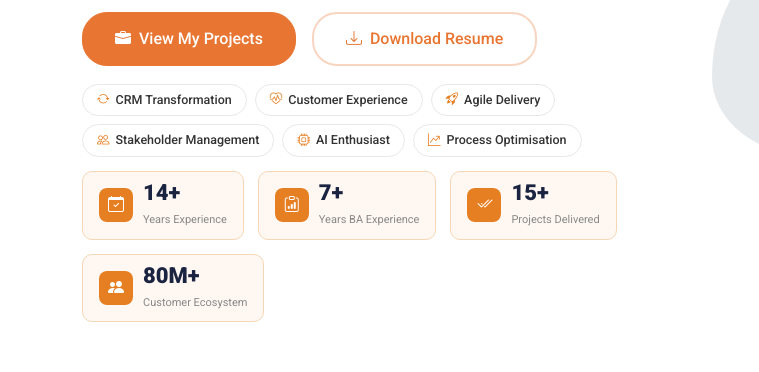
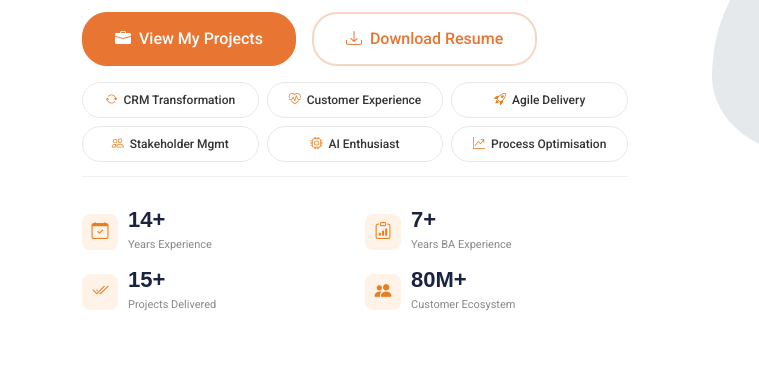
Before and after one commit to farukahmed-nz/farukahmed-nz.github.io, a plain HTML site: page index.html in a window 1280 px wide. Shown: the part 339-711 px from the top of the page, 0-759 px from the left. Drawn offline with Linux system fonts and the light colour scheme; animation ran at ten frames a second.

Commit message:
Update index.html
Badges update

```diff
--- a/index.html
+++ b/index.html
@@ -93,32 +93,36 @@
               <a href="assets/resume/Faruk_Ahmed_Resume.pdf" download class="btn btn-primary" style="display:inline-flex;align-items:center;gap:8px;border-radius:25px;"><i class="bi bi-briefcase-fill"></i> View My Projects</a>
               <a href="assets/resume/Faruk_Ahmed_Resume.pdf" download class="btn btn-outline" style="display:inline-flex;align-items:center;gap:8px;border-radius:25px;"><i class="bi bi-download"></i> Download Resume</a>
             </div>
-            <!-- Professional Capability Badges -->
-            <div data-aos="fade-up" data-aos-delay="380" style="display:flex;flex-wrap:wrap;gap:8px;margin:18px 0 10px;">
-              <span style="display:inline-flex;align-items:center;gap:6px;background:#fff;border:1.5px solid #e8e8e8;border-radius:30px;padding:6px 14px;font-size:12.5px;color:#333;font-weight:500;"><i class="bi bi-arrow-repeat" style="color:#e67e22;"></i> CRM Transformation</span>
-              <span style="display:inline-flex;align-items:center;gap:6px;background:#fff;border:1.5px solid #e8e8e8;border-radius:30px;padding:6px 14px;font-size:12.5px;color:#333;font-weight:500;"><i class="bi bi-heart-pulse" style="color:#e67e22;"></i> Customer Experience</span>
-              <span style="display:inline-flex;align-items:center;gap:6px;background:#fff;border:1.5px solid #e8e8e8;border-radius:30px;padding:6px 14px;font-size:12.5px;color:#333;font-weight:500;"><i class="bi bi-rocket-takeoff" style="color:#e67e22;"></i> Agile Delivery</span>
-              <span style="display:inline-flex;align-items:center;gap:6px;background:#fff;border:1.5px solid #e8e8e8;border-radius:30px;padding:6px 14px;font-size:12.5px;color:#333;font-weight:500;"><i class="bi bi-people" style="color:#e67e22;"></i> Stakeholder Management</span>
-              <span style="display:inline-flex;align-items:center;gap:6px;background:#fff;border:1.5px solid #e8e8e8;border-radius:30px;padding:6px 14px;font-size:12.5px;color:#333;font-weight:500;"><i class="bi bi-cpu" style="color:#e67e22;"></i> AI Enthusiast</span>
-              <span style="display:inline-flex;align-items:center;gap:6px;background:#fff;border:1.5px solid #e8e8e8;border-radius:30px;padding:6px 14px;font-size:12.5px;color:#333;font-weight:500;"><i class="bi bi-graph-up-arrow" style="color:#e67e22;"></i> Process Optimisation</span>
+            <!-- 6 Equal-Width Capability Badges — 3 per row grid -->
+            <div data-aos="fade-up" data-aos-delay="380" style="display:grid;grid-template-columns:repeat(3,1fr);gap:8px;margin-bottom:14px;">
+              <span style="display:flex;align-items:center;justify-content:center;gap:6px;border:1.5px solid #e8e8e8;border-radius:30px;padding:7px 8px;font-size:12px;color:#333;font-weight:500;text-align:center;min-height:36px;"><i class="bi bi-arrow-repeat" style="color:#e67e22;flex-shrink:0;"></i><span>CRM Transformation</span></span>
+              <span style="display:flex;align-items:center;justify-content:center;gap:6px;border:1.5px solid #e8e8e8;border-radius:30px;padding:7px 8px;font-size:12px;color:#333;font-weight:500;text-align:center;min-height:36px;"><i class="bi bi-heart-pulse" style="color:#e67e22;flex-shrink:0;"></i><span>Customer Experience</span></span>
+              <span style="display:flex;align-items:center;justify-content:center;gap:6px;border:1.5px solid #e8e8e8;border-radius:30px;padding:7px 8px;font-size:12px;color:#333;font-weight:500;text-align:center;min-height:36px;"><i class="bi bi-rocket-takeoff" style="color:#e67e22;flex-shrink:0;"></i><span>Agile Delivery</span></span>
+              <span style="display:flex;align-items:center;justify-content:center;gap:6px;border:1.5px solid #e8e8e8;border-radius:30px;padding:7px 8px;font-size:12px;color:#333;font-weight:500;text-align:center;min-height:36px;"><i class="bi bi-people" style="color:#e67e22;flex-shrink:0;"></i><span>Stakeholder Mgmt</span></span>
+              <span style="display:flex;align-items:center;justify-content:center;gap:6px;border:1.5px solid #e8e8e8;border-radius:30px;padding:7px 8px;font-size:12px;color:#333;font-weight:500;text-align:center;min-height:36px;"><i class="bi bi-cpu" style="color:#e67e22;flex-shrink:0;"></i><span>AI Enthusiast</span></span>
+              <span style="display:flex;align-items:center;justify-content:center;gap:6px;border:1.5px solid #e8e8e8;border-radius:30px;padding:7px 8px;font-size:12px;color:#333;font-weight:500;text-align:center;min-height:36px;"><i class="bi bi-graph-up-arrow" style="color:#e67e22;flex-shrink:0;"></i><span>Process Optimisation</span></span>
             </div>
 
-            <div class="hero-stats" data-aos="fade-up" data-aos-delay="400" style="display:flex;flex-wrap:wrap;gap:14px;margin-top:14px;">
-              <div class="stat-item" style="display:flex;align-items:center;gap:10px;background:#fff8f2;border:1.5px solid #f5d7b5;border-radius:10px;padding:10px 16px;">
-                <div style="width:34px;height:34px;background:#e67e22;border-radius:8px;display:flex;align-items:center;justify-content:center;flex-shrink:0;"><i class="bi bi-calendar-check" style="color:#fff;font-size:16px;"></i></div>
-                <div><span class="stat-number" style="display:block;font-size:22px;font-weight:800;color:#1a2340;line-height:1;">14+</span><span class="stat-label" style="font-size:11px;color:#888;">Years Experience</span></div>
+            <!-- Thin divider -->
+            <div style="width:100%;height:1px;background:#f0f0f0;margin:0 0 14px;"></div>
+
+            <!-- Stats: no boxes, clean icon + number + label layout -->
+            <div class="hero-stats" data-aos="fade-up" data-aos-delay="400" style="display:grid;grid-template-columns:1fr 1fr;gap:14px 20px;">
+              <div style="display:flex;align-items:center;gap:10px;">
+                <div style="width:36px;height:36px;background:#fff3e8;border-radius:8px;display:flex;align-items:center;justify-content:center;flex-shrink:0;"><i class="bi bi-calendar-check" style="color:#e67e22;font-size:17px;"></i></div>
+                <div><span class="stat-number" style="display:block;font-family:'Montserrat',sans-serif;font-size:22px;font-weight:900;color:#1a2340;line-height:1;">14+</span><span class="stat-label" style="font-size:11px;color:#888;">Years Experience</span></div>
               </div>
-              <div class="stat-item" style="display:flex;align-items:center;gap:10px;background:#fff8f2;border:1.5px solid #f5d7b5;border-radius:10px;padding:10px 16px;">
-                <div style="width:34px;height:34px;background:#e67e22;border-radius:8px;display:flex;align-items:center;justify-content:center;flex-shrink:0;"><i class="bi bi-clipboard-data" style="color:#fff;font-size:16px;"></i></div>
-                <div><span class="stat-number" style="display:block;font-size:22px;font-weight:800;color:#1a2340;line-height:1;">7+</span><span class="stat-label" style="font-size:11px;color:#888;">Years BA Experience</span></div>
+              <div style="display:flex;align-items:center;gap:10px;">
+                <div style="width:36px;height:36px;background:#fff3e8;border-radius:8px;display:flex;align-items:center;justify-content:center;flex-shrink:0;"><i class="bi bi-clipboard-data" style="color:#e67e22;font-size:17px;"></i></div>
+                <div><span class="stat-number" style="display:block;font-family:'Montserrat',sans-serif;font-size:22px;font-weight:900;color:#1a2340;line-height:1;">7+</span><span class="stat-label" style="font-size:11px;color:#888;">Years BA Experience</span></div>
               </div>
-              <div class="stat-item" style="display:flex;align-items:center;gap:10px;background:#fff8f2;border:1.5px solid #f5d7b5;border-radius:10px;padding:10px 16px;">
-                <div style="width:34px;height:34px;background:#e67e22;border-radius:8px;display:flex;align-items:center;justify-content:center;flex-shrink:0;"><i class="bi bi-check2-all" style="color:#fff;font-size:16px;"></i></div>
-                <div><span class="stat-number" style="display:block;font-size:22px;font-weight:800;color:#1a2340;line-height:1;">15+</span><span class="stat-label" style="font-size:11px;color:#888;">Projects Delivered</span></div>
+              <div style="display:flex;align-items:center;gap:10px;">
+                <div style="width:36px;height:36px;background:#fff3e8;border-radius:8px;display:flex;align-items:center;justify-content:center;flex-shrink:0;"><i class="bi bi-check2-all" style="color:#e67e22;font-size:17px;"></i></div>
+                <div><span class="stat-number" style="display:block;font-family:'Montserrat',sans-serif;font-size:22px;font-weight:900;color:#1a2340;line-height:1;">15+</span><span class="stat-label" style="font-size:11px;color:#888;">Projects Delivered</span></div>
               </div>
-              <div class="stat-item" style="display:flex;align-items:center;gap:10px;background:#fff8f2;border:1.5px solid #f5d7b5;border-radius:10px;padding:10px 16px;">
-                <div style="width:34px;height:34px;background:#e67e22;border-radius:8px;display:flex;align-items:center;justify-content:center;flex-shrink:0;"><i class="bi bi-people-fill" style="color:#fff;font-size:16px;"></i></div>
-                <div><span class="stat-number" style="display:block;font-size:22px;font-weight:800;color:#1a2340;line-height:1;">80M+</span><span class="stat-label" style="font-size:11px;color:#888;">Customer Ecosystem</span></div>
+              <div style="display:flex;align-items:center;gap:10px;">
+                <div style="width:36px;height:36px;background:#fff3e8;border-radius:8px;display:flex;align-items:center;justify-content:center;flex-shrink:0;"><i class="bi bi-people-fill" style="color:#e67e22;font-size:17px;"></i></div>
+                <div><span class="stat-number" style="display:block;font-family:'Montserrat',sans-serif;font-size:22px;font-weight:900;color:#1a2340;line-height:1;">80M+</span><span class="stat-label" style="font-size:11px;color:#888;">Customer Ecosystem</span></div>
               </div>
             </div>
           </div>
```
